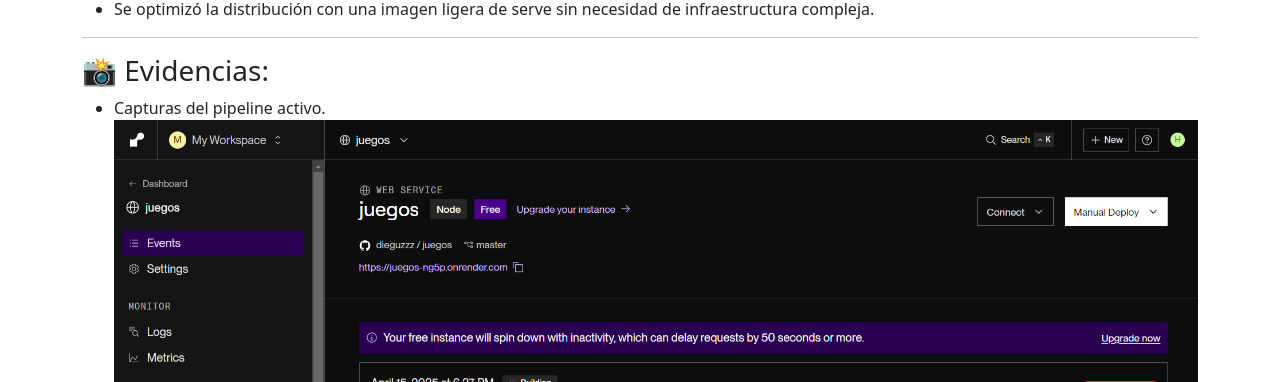
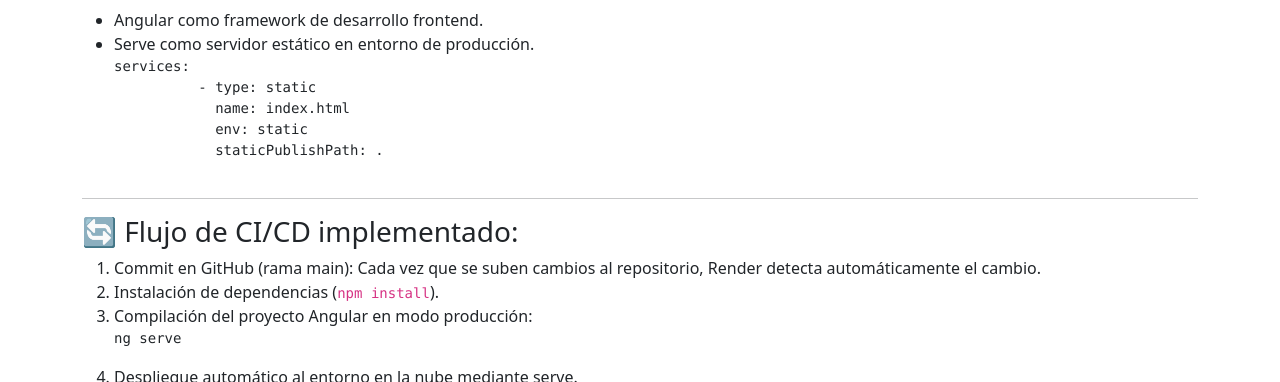
Before and after one commit to dieguzzz/Documentacion, a website built with webpack: page index.html in a window 1280 px wide. Shown: the part 2740-3122 px from the top of the page. Built offline with nearby package versions, Linux system fonts and the light colour scheme; files whose address does not match are found by name.

Commit message:
codigo e imagenes

```diff
--- a/index.html
+++ b/index.html
@@ -80,8 +80,15 @@
         <li>Render como plataforma de despliegue continuo.</li>
         <img src="./img/rendermain.png" alt="Render" class="img-fluid mb-3">
         <li>GitHub para control de versiones e integración automática.</li>
+        <img src="./img/github.png" alt="GitHub" class="img-fluid mb-3">
         <li>Angular como framework de desarrollo frontend.</li>
         <li>Serve como servidor estático en entorno de producción.</li>
+        <pre><code>services:
+          - type: static
+            name: index.html
+            env: static
+            staticPublishPath: .
+        </code></pre>
       </ul>
       <hr>
       <h3>🔄 Flujo de CI/CD implementado:</h3>
```
Also changed, not shown: img/github.png (added).
